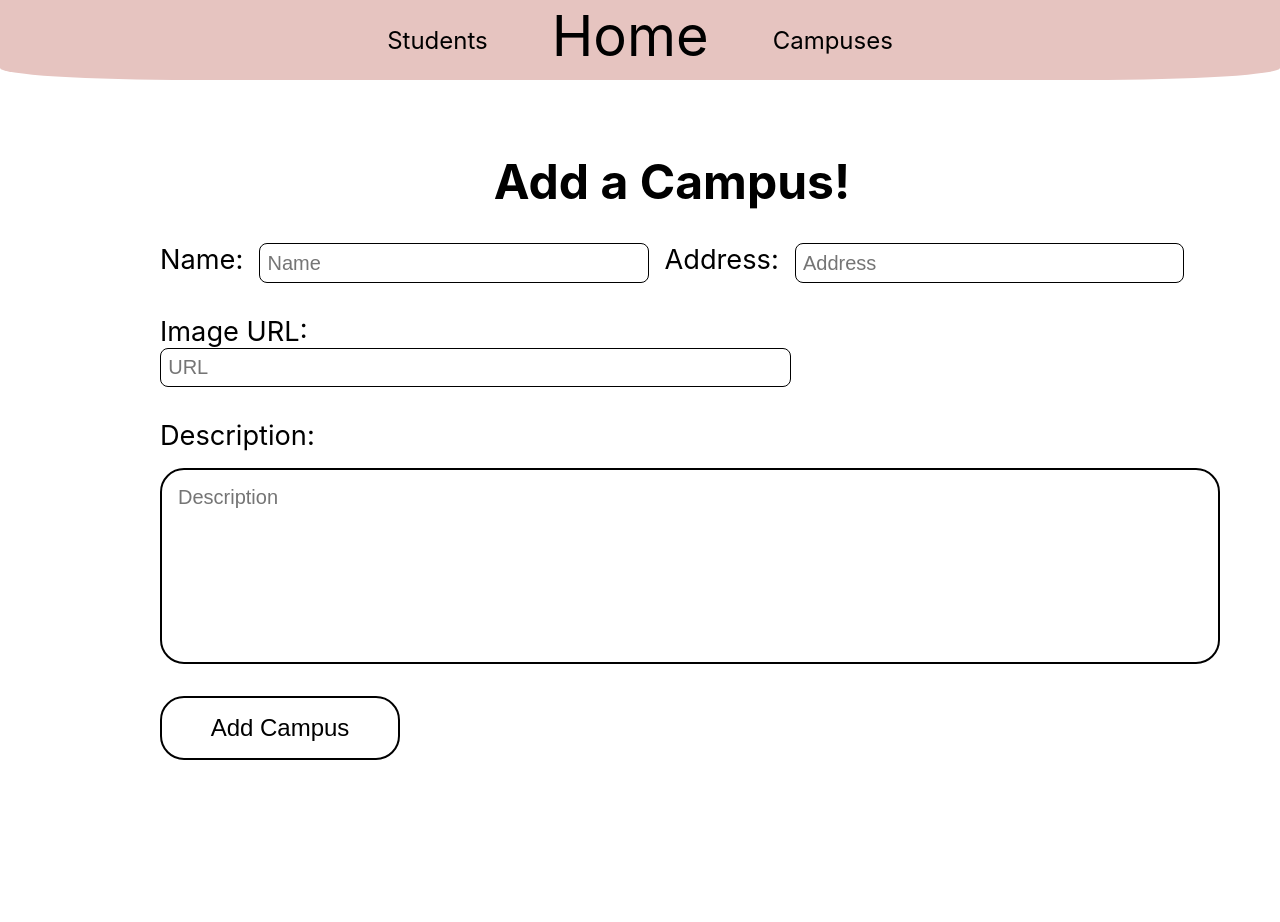
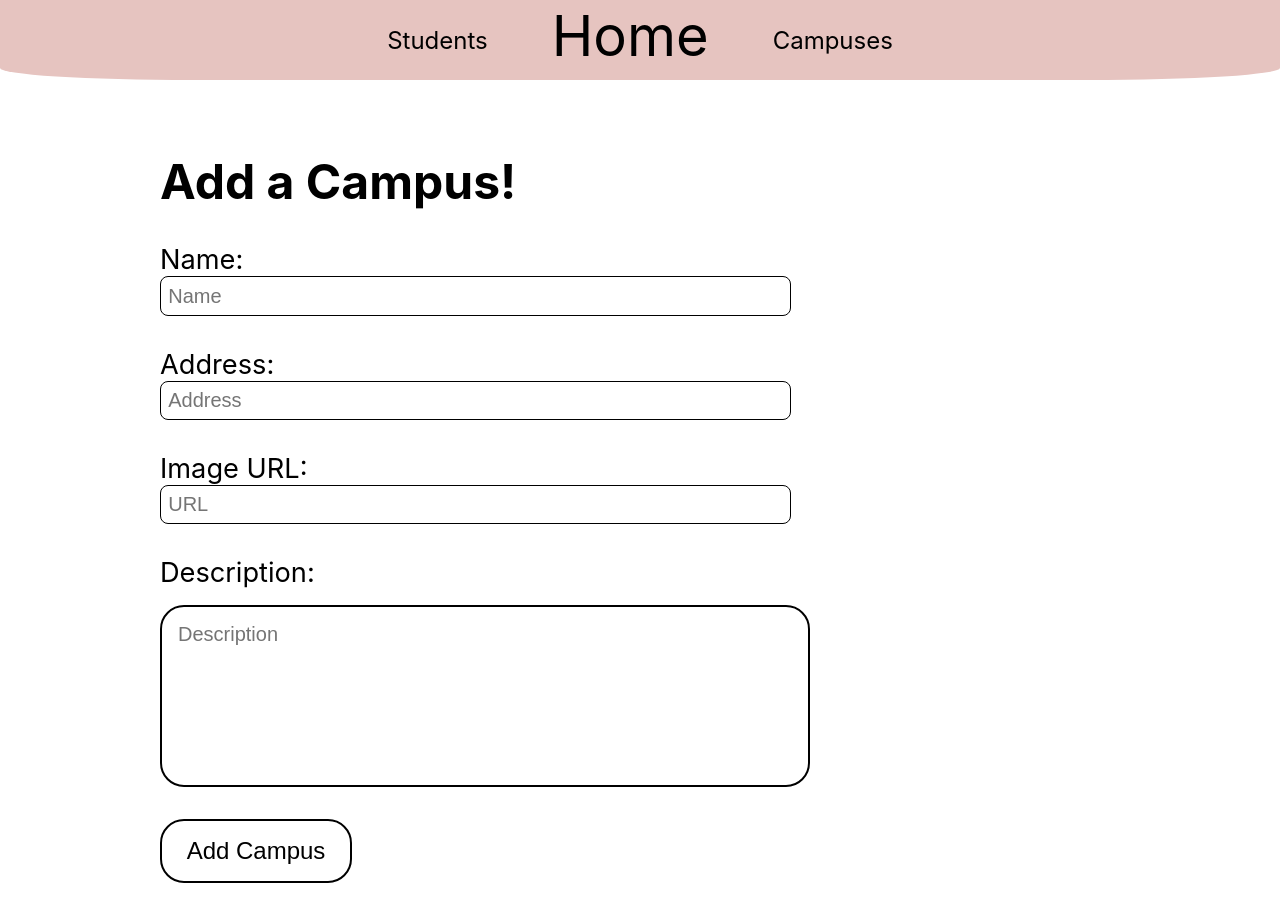
Before and after one commit to jjiang0595/TTP_CRUD, a React (Create React App) app in the folder frontend/: page /campuses/add in a window 1280 px wide. Before the commit the page ends 800 px from the top, so only its background shows below. Built offline with nearby package versions, Linux system fonts and the light colour scheme.

Commit message:
form cleanup

```diff
--- a/frontend/src/components/campuses/AddCampus.js
+++ b/frontend/src/components/campuses/AddCampus.js
@@ -10,7 +10,7 @@ function AddCampus() {
     const [campus, setCampus] = useState({
         name: "",
         address: "",
-        imageUrl: "",
+        imageUrl: "https://upload.wikimedia.org/wikipedia/commons/1/14/No_Image_Available.jpg",
         description: ""
     })
 
@@ -28,30 +28,24 @@ function AddCampus() {
         <div className={styles.container}>
             <h1 className={styles.container__header}>Add a Campus!</h1>
             <form onSubmit={submitHandler} className={styles.container__form}>
-                <div className={styles.column}>
-                    <>
+
                 <label htmlFor="name" className={styles.container__form__label}>Name:</label>
-                        <input className={styles.container__form__input} type="text" id="name" name="name" onChange={changeHandler}
-                               value={campus.name} placeholder="Name" required />
-                    </>
-                    <>
+                <input className={styles.container__form__input} type="text" id="name" name="name"
+                       onChange={changeHandler}
+                       value={campus.name} placeholder="Name" required/>
+
                 <label htmlFor="address" className={styles.container__form__label}>Address:</label>
-                        <input className={styles.container__form__input} type="text" id="address" name="address" onChange={changeHandler}
+                <input className={styles.container__form__input} type="text" id="address" name="address"
+                       onChange={changeHandler}
                        value={campus.address} placeholder="Address" required/>
-                    </>
-                </div>
 
-                <div>
                 <label htmlFor="url" className={styles.container__form__label}>Image URL:</label>
                 <input className={styles.container__form__input} type="url" id="url" onChange={changeHandler}
                        name="url" placeholder="URL"/>
-                </div>
 
-                <div>
                 <label htmlFor="description" className={styles.container__form__label}>Description: </label>
                 <textarea id="description" name="description" onChange={changeHandler}
                           value={campus.description} placeholder="Description" required/>
-                </div>
 
                 <button type="submit" className={styles.container__form__submit}>Add Campus</button>
             </form>
--- a/frontend/src/components/campuses/AddCampus.module.scss
+++ b/frontend/src/components/campuses/AddCampus.module.scss
@@ -2,7 +2,6 @@
   display: flex;
   flex-direction: column;
   justify-content: center;
-  align-items: center;
   margin: 2.5rem 10rem;
   width: 80vw;
 
@@ -12,7 +11,7 @@
 
   &__form {
     display: flex;
-    height: 25rem;
+    height: 40rem;
     flex-direction: column;
     width: inherit;
 
@@ -36,7 +35,7 @@
 
       font-size: 1.5rem;
       justify-content: center;
-      width: 15rem;
+      width: 12rem;
       padding: 1rem;
       border-radius: 1.5rem;
       border: 2px solid black;
@@ -54,8 +53,8 @@
 textarea {
   display: flex;
   font-family: sans-serif;
-  width: 100%;
-  height: 10rem;
+  width: 60%;
+  height: 20rem;
   resize: none;
   font-size: 1.25rem;
 
@@ -65,9 +64,3 @@ textarea {
   margin-top: 1rem;
   background-color: rgba(255, 255, 255, 0.5);
 }
-
-.column {
-  display: flex;
-  flex-direction: row;
-  gap: 1rem;
-}
--- a/frontend/src/components/students/AddStudent.js
+++ b/frontend/src/components/students/AddStudent.js
@@ -30,34 +30,28 @@ function AddStudent() {
         <div className={styles.container}>
             <h1 className={styles.container__header}>Add a Student</h1>
             <form onSubmit={submitHandler} className={styles.container__form}>
-                <div className={styles.column}>
-                    <>
                 <label htmlFor="firstName" className={styles.container__form__label}>First Name:</label>
-                        <input className={styles.container__form__input} onChange={changeHandler} type="text" id="firstName" name="firstName"
+                <input className={styles.container__form__input} onChange={changeHandler} type="text" id="firstName"
+                       name="firstName"
                        required/>
-                    </>
-                    <>
+
                 <label htmlFor="lastName" className={styles.container__form__label}>Last Name:</label>
-                        <input className={styles.container__form__input} onChange={changeHandler} type="text" id="lastName" name="lastName"
+                <input className={styles.container__form__input} onChange={changeHandler} type="text" id="lastName"
+                       name="lastName"
                        required/>
-                    </>
-                </div>
-                <div className={styles.column}>
-                    <>
+
                 <label htmlFor="email" className={styles.container__form__label}>Email:</label>
-                        <input className={styles.container__form__input} onChange={changeHandler} type="email" id="email" name="email"
+                <input className={styles.container__form__input} onChange={changeHandler} type="email" id="email"
+                       name="email"
                        required/>
-                    </>
-                    <>
+
                 <label htmlFor="url" className={styles.container__form__label}>Image URL:</label>
-                    <input className={styles.container__form__input} onChange={changeHandler} type="url" id="url" name="URL"/>
-                    </>
-                </div>
+                <input className={styles.container__form__input} onChange={changeHandler} type="url" id="url"
+                       name="URL"/>
 
-                <div>
                 <label htmlFor="gpa" className={styles.container__form__label}>GPA:</label>
-                    <input className={styles.container__form__input} onChange={changeHandler} type="number" min="0.0" max="4.0" step=".25" id="gpa" name="gpa" required/>
-                </div>
+                <input className={styles.container__form__input} onChange={changeHandler} type="number" min="0.0"
+                       max="4.0" step=".25" id="gpa" name="gpa" required/>
                 <button type="submit" className={styles.container__form__submit}>Add Student</button>
             </form>
         </div>
--- a/frontend/src/components/students/AddStudent.module.scss
+++ b/frontend/src/components/students/AddStudent.module.scss
@@ -1,9 +1,7 @@
 .container {
   display: flex;
   flex-direction: column;
-  justify-content: center;
-  align-items: center;
-  margin: 2.5rem 10rem;
+  margin: 3rem 10rem;
   width: 80vw;
 
   &__header {
@@ -22,7 +20,7 @@
 
     &__input {
       display: flex;
-      width: 35%;
+      width: 50%;
       font-size: 1.2rem;
       padding: 0.45rem;
       border-radius: 0.5rem;
@@ -51,24 +49,3 @@
     }
   }
 }
-
-textarea {
-  display: flex;
-  font-family: sans-serif;
-  width: 100%;
-  height: 10rem;
-  resize: none;
-  font-size: 1.25rem;
-
-  padding: 1rem;
-  border-radius: 1.5rem;
-  border: 2px solid black;
-  margin-top: 1rem;
-  background-color: rgba(255, 255, 255, 0.5);
-}
-
-.column {
-  display: flex;
-  flex-direction: row;
-  gap: 1rem;
-}
--- a/frontend/src/components/students/EditStudent.js
+++ b/frontend/src/components/students/EditStudent.js
@@ -29,33 +29,30 @@ function EditStudent({id}) {
         <div className={styles.container}>
             <h1 className={styles.container__header}>Edit Student</h1>
             <form onSubmit={submitHandler} className={styles.container__form}>
-                <div className={styles.column}>
-                    <>
+
                 <label htmlFor="firstName" className={styles.container__form__label}>First Name:</label>
-                        <input className={styles.container__form__input} onChange={changeHandler} type="text" id="firstName" name="firstName"
+                <input className={styles.container__form__input} onChange={changeHandler} type="text" id="firstName"
+                       name="firstName"
                        required/>
-                    </>
-                    <>
+
                 <label htmlFor="lastName" className={styles.container__form__label}>Last Name:</label>
-                        <input className={styles.container__form__input} onChange={changeHandler} type="text" id="lastName" name="lastName"
+                <input className={styles.container__form__input} onChange={changeHandler} type="text" id="lastName"
+                       name="lastName"
                        required/>
-                    </>
-                </div>
-                <div className={styles.column}>
-                    <>
+
                 <label htmlFor="email" className={styles.container__form__label}>Email:</label>
-                        <input className={styles.container__form__input} onChange={changeHandler} type="email" id="email" name="email"
+                <input className={styles.container__form__input} onChange={changeHandler} type="email" id="email"
+                       name="email"
                        required/>
-                    </>
-                    <>
+
                 <label htmlFor="url" className={styles.container__form__label}>Image URL:</label>
-                        <input className={styles.container__form__input} onChange={changeHandler} type="url" id="url" name="URL"/>
-                    </>
-                </div>
+                <input className={styles.container__form__input} onChange={changeHandler} type="url" id="url"
+                       name="URL"/>
 
                 <div>
                     <label htmlFor="gpa" className={styles.container__form__label}>GPA:</label>
-                    <input className={styles.container__form__input} onChange={changeHandler} type="number" min="0.0" max="4.0" step=".25" id="gpa" name="gpa" required/>
+                    <input className={styles.container__form__input} onChange={changeHandler} type="number" min="0.0"
+                           max="4.0" step=".25" id="gpa" name="gpa" required/>
                 </div>
                 <button type="submit" className={styles.container__form__submit}>Edit Student</button>
             </form>
```
Lines whose indentation alone changed are shown as unchanged.
